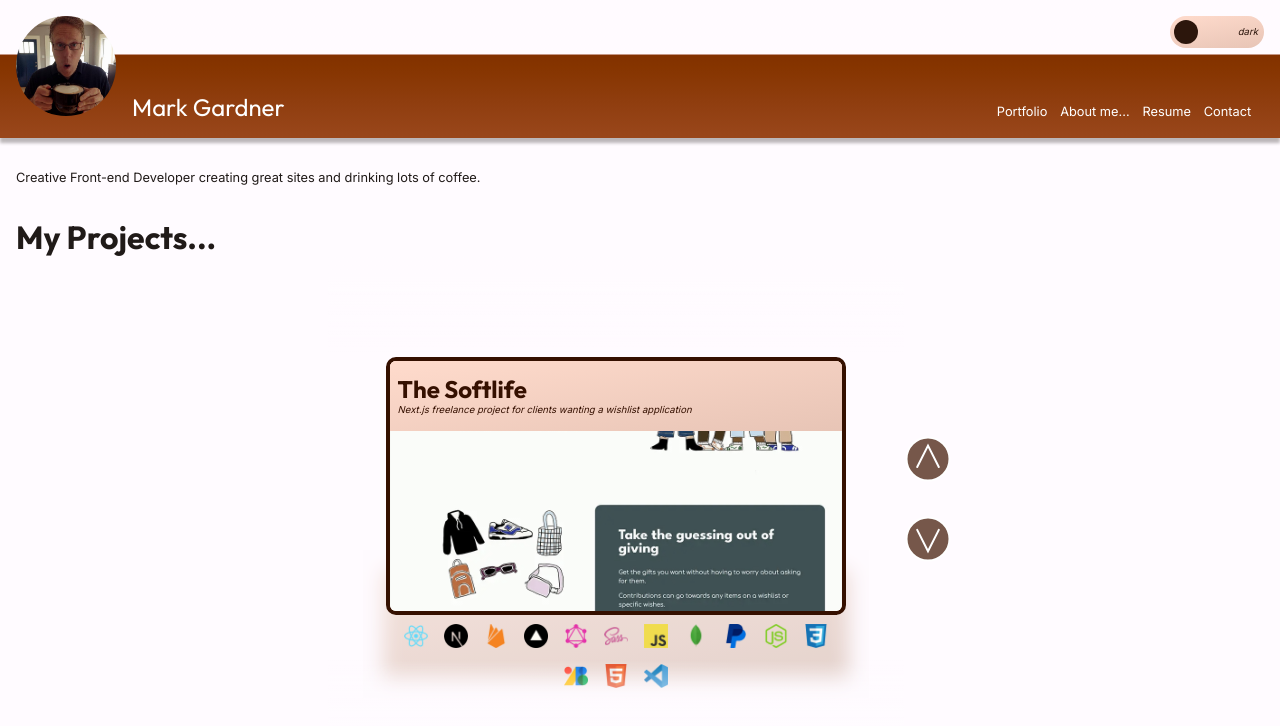
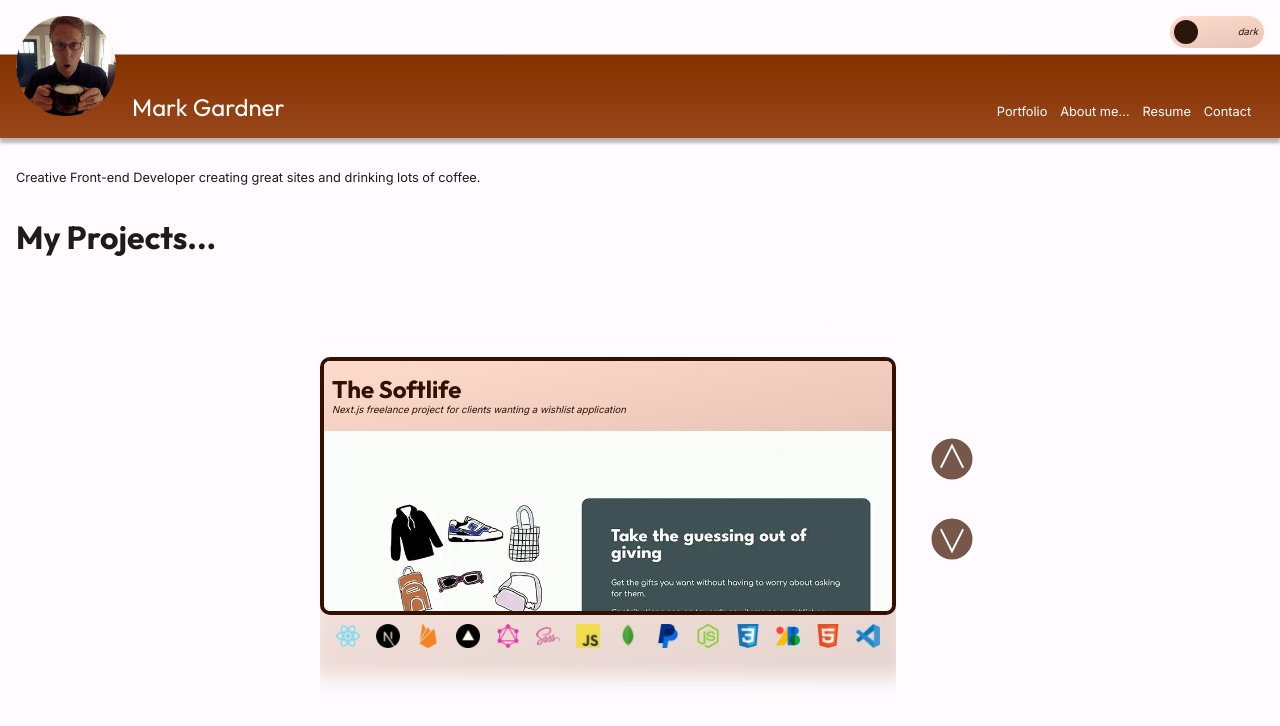
Before and after one commit to MarkGATX/DevPortfolio, a Next.js app: page / in a window 1280 px wide. Shown: the top 726 px of the page. Built offline with nearby package versions, Linux system fonts and the light colour scheme.

Commit message:
added scroll animations to projects page. maybe ready to style for desktop

```diff
--- a/app/components/ProjectCard/ProjectCard.js
+++ b/app/components/ProjectCard/ProjectCard.js
@@ -1,16 +1,16 @@
 import Link from 'next/link'
 import styles from './projectCard.module.scss'
-import Image from 'next/image';
 import { forwardRef } from 'react';
 import TechStack from '../techStack/TechStack';
 
 
 // export default function ProjectCard({ projectData }) {
-const ProjectCard = forwardRef(({projectData}, ref) => {
+const ProjectCard = forwardRef(({ projectData }, ref) => {
 
     const { title, displayClass, desc, tech, link } = projectData
     return (
         <Link href={`/projects/${link}`} className={styles.projectCardLink} ref={ref}>
+            <div data-type="projectCard">
                 <section className={styles.projectCardContainer}>
                     <div className={styles.projectCardTitle}>
                         <h2>{title}</h2>
@@ -22,8 +22,9 @@ const ProjectCard = forwardRef(({projectData}, ref) => {
 
                 </section>
                 <section className={styles.projectCardTech}>
-                <TechStack tech={tech}/>
+                    <TechStack tech={tech} />
                 </section>
+            </div>
         </Link>
 
     )
--- a/app/components/ProjectCard/ProjectCardSuspense.js
+++ b/app/components/ProjectCard/ProjectCardSuspense.js
@@ -1,8 +1,8 @@
 import styles from './projectCard.module.scss'
 
 export default function ProjectCardSuspense () {
-    reteurn (
-        <Link href='#' className={styles.projectCardSuspense}>
+    return (
+        <div className={styles.projectCardSuspense}>
             <div className={styles.projectCardContainerSuspense}>
                 <h2>Loading...</h2>
 
@@ -11,6 +11,6 @@ export default function ProjectCardSuspense () {
             <div className={styles.projectCardTech}>
 
             </div>
-        </Link>
+        </div>
     )
 }
--- a/app/components/ProjectCard/projectCard.module.scss
+++ b/app/components/ProjectCard/projectCard.module.scss
@@ -21,6 +21,8 @@
     overflow: hidden;
     position: relative;
     z-index: 3;
+    // transform:scale(.7);
+
 
     &:hover {
         border: 4px solid var(--onSurfaceVariant);
@@ -29,7 +31,7 @@
             background-position: center, 0% 100%, center;
             box-shadow: 0 0 4px 2px var(--darkshadow);
             transform: scale3d(1.05, 1.05, 1.05);
-            animation: bounce .5s ease-in-out;
+            // animation: bounce .5s ease-in-out;
         }
 
         & .projectCardTitle::after {
@@ -76,7 +78,7 @@
     justify-content: center;
     align-items: center;
     flex-wrap: wrap;
-    margin-bottom: 5em;
+    margin-bottom: 3em;
     width: 100%;
     border-radius: 10px;
     top: -15px;
--- a/app/components/ProjectsContainer/projectsContainer.js
+++ b/app/components/ProjectsContainer/projectsContainer.js
@@ -3,16 +3,20 @@
 import styles from './projectsContainer.module.scss'
 import { projectData } from '../../utils/projectData'
 import ProjectCard from '../ProjectCard/ProjectCard'
-import { Suspense, useLayoutEffect, useRef, useState } from 'react';
+import { Suspense, useLayoutEffect, useRef } from 'react';
 import ProjectCardSuspense from '../ProjectCard/ProjectCardSuspense';
+import gsap from 'gsap'
+import { useGSAP } from '@gsap/react'
+import ScrollTrigger from 'gsap/ScrollTrigger'
 
 export default function ProjectsContainer() {
-    // gsap.registerPlugin(ScrollTrigger)
+    gsap.registerPlugin(ScrollTrigger)
     const projectTitleRef = useRef();
     const projectRefs = useRef([]);
     const scrollerRef = useRef();
     const scrollUpButtonRef = useRef();
     const scrollDownButtonRef = useRef();
+    const cardAnimationContainerRef = useRef();
 
 
     useLayoutEffect(() => {
@@ -25,15 +29,46 @@ export default function ProjectsContainer() {
         return () => {
             scrollUpButtonRef.current.removeEventListener("pointerup", handleScrollUp);
             scrollDownButtonRef.current.removeEventListener("pointerup", handleScrollDown);
-
         }
     }
     )
 
+    useGSAP(() => {
+        const animatedProjects = document.querySelectorAll('[data-type="projectCard"]')
+        console.log(animatedProjects)
+        animatedProjects.forEach((project)=> {
+            const tl = gsap.timeline({
+                scrollTrigger: {
+                    trigger: project,
+                    // toggleActions: 'play none none reverse',
+                    scroller:'#projectsScroller',
+                    scrub:.5,
+
+                },
+            });
+
+            // tl.from(project, {
+            //     ease: 'none',
+            //     scale: .8,
+            //     rotateX:"90deg",
+
+            // })
+                tl.to(project, {
+                    keyframes: {
+                        "0%":   { scale:.7, autoAlpha: 0,},
+                        "15%" :   { scale:1, autoAlpha: 1,},
+                        "70%" :   {scale:1, autoAlpha: 1,}, // finetune with individual eases
+                        "100%":  { scale:.7,autoAlpha: 0,},
+                       },
+
+                });
+        })
+
+    }
+    )
 
 
     const handleScrollDown = () => {
-
         const scroll = scrollerRef.current;
         scroll.scrollTo({
             top: scroll.scrollTop + 200, // Scroll down 100 pixels from the current position
@@ -42,7 +77,6 @@ export default function ProjectsContainer() {
     };
 
     const handleScrollUp = () => {
-
         const scroll = scrollerRef.current
         scroll.scrollTo({
             top: scroll.scrollTop - 200, // Scroll down 100 pixels from the current position
@@ -58,27 +92,29 @@ export default function ProjectsContainer() {
             <div className={styles.projectsAndScroller}>
                 <div className={styles.projectsContainer}>
                     <div className={styles.topFade}></div>
-                    <div ref={scrollerRef} className={styles.projectsScroller}>
+                    <div ref={scrollerRef} id='projectsScroller' className={styles.projectsScroller}>
                         <div className={styles.projectCardSpacer}></div>
-                        {projectData?.map((project, key) =>
-                            <Suspense fallback={<ProjectCardSuspense />} key={project.displayClass}>
-                                <ProjectCard projectData={project} key={project.displayClass}  />
-                            </Suspense>
-                        )
-                        }
+                        <div ref={cardAnimationContainerRef} className={styles.projectsAnimateWrapper}>
+                            {projectData?.map((project, key) =>
+                                <Suspense fallback={<ProjectCardSuspense />} key={project.displayClass}>
+                                    <ProjectCard projectData={project} key={project.displayClass} />
+                                </Suspense>
+                            )
+                            }
+                        </div>
                         <div className={styles.projectCardSpacer}></div>
                     </div>
                     <div className={styles.bottomFade}></div>
                 </div>
                 <div className={styles.scrollerButtons}>
-                    <svg  ref={scrollUpButtonRef} version="1.1" id="Layer_1" xmlns="http://www.w3.org/2000/svg" x="0px" y="0px"
+                    <svg ref={scrollUpButtonRef} version="1.1" id="Layer_1" xmlns="http://www.w3.org/2000/svg" x="0px" y="0px"
                         viewBox="0 0 48 48" >
                         <g>
                             <circle cx="24" cy="24" r="21.5" />
                         </g>
                         <polyline points="34.8,32 24,10.6 13.2,32 " />
                     </svg>
-                    <svg  ref={scrollDownButtonRef} version="1.1" id="Layer_1" xmlns="http://www.w3.org/2000/svg" x="0px" y="0px"
+                    <svg ref={scrollDownButtonRef} version="1.1" id="Layer_1" xmlns="http://www.w3.org/2000/svg" x="0px" y="0px"
                         viewBox="0 0 48 48" >
                         <g>
                             <circle cx="24" cy="24" r="21.5" />
--- a/app/components/ProjectsContainer/projectsContainer.module.scss
+++ b/app/components/ProjectsContainer/projectsContainer.module.scss
@@ -43,6 +43,7 @@
 .projectsContainer {
     position: relative;
     height: calc(100dvh - var(--projectsContainerOffset));
+    margin:0 2em 0 1em;
 }
 
 .scrollerButtons {
--- a/app/resume/page.js
+++ b/app/resume/page.js
@@ -51,7 +51,7 @@ export default function Resume() {
                 autoAlpha: 0,
                 ease: 'none',
                 scale: 1.1,
-                rotateX:'-90deg'
+                rotateX: '-90deg'
 
             })
                 .to(content, {
@@ -59,10 +59,10 @@ export default function Resume() {
                     autoAlpha: 1,
                     ease: 'none',
                     scale: 1,
-                    rotateX:'0'
+                    rotateX: '0'
 
                 });
-            })
+        })
     });
 
 
```
Lines whose indentation alone changed are shown as unchanged.
